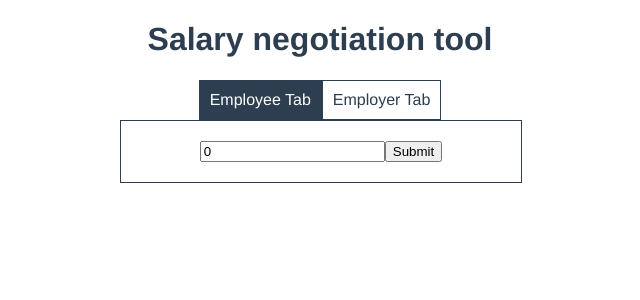
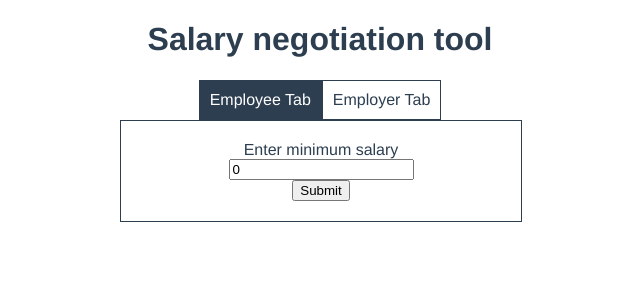
Before and after one commit to acdhound/project-a-task, a Vue app: page / in a window 1280 px wide. Shown: the top 300 px of the page, without its empty margins (320-960 px from the left). Built offline with nearby package versions, Linux system fonts and the light colour scheme.

Commit message:
add captions near the inputs

```diff
--- a/src/components/SalaryForm.vue
+++ b/src/components/SalaryForm.vue
@@ -1,7 +1,8 @@
 <template>
     <div>
         <form @submit="submitValue">
-            <input type="number" v-model.number="value" min="0" step="0.1">
+            {{caption}}<br>
+            <input type="number" v-model.number="value" min="0" step="0.1"><br>
             <input type="submit" value="Submit">
         </form>
     </div>
@@ -11,7 +12,8 @@
 export default {
     name: 'SalaryForm',
     props: {
-        initValue: Number
+        initValue: Number,
+        caption: String
     },
     data() {
         return {
--- a/src/components/SalaryForms.vue
+++ b/src/components/SalaryForms.vue
@@ -7,10 +7,12 @@
 
     <div class="tab-content">
       <SalaryForm v-bind:class="{ hidden: activeTab }"
-        v-on:change-value="changeEmployeeValue" v-bind:initValue="employeeValue"></SalaryForm>
+        v-on:change-value="changeEmployeeValue" v-bind:initValue="employeeValue"
+        caption="Enter minimum salary"></SalaryForm>
 
       <SalaryForm v-bind:class="{ hidden: !activeTab }"
-        v-on:change-value="changeEmployerValue" v-bind:initValue="employerValue"></SalaryForm>
+        v-on:change-value="changeEmployerValue" v-bind:initValue="employerValue"
+        caption="Enter maximum offer"></SalaryForm>
     </div>
   </div>
 </template>
```
